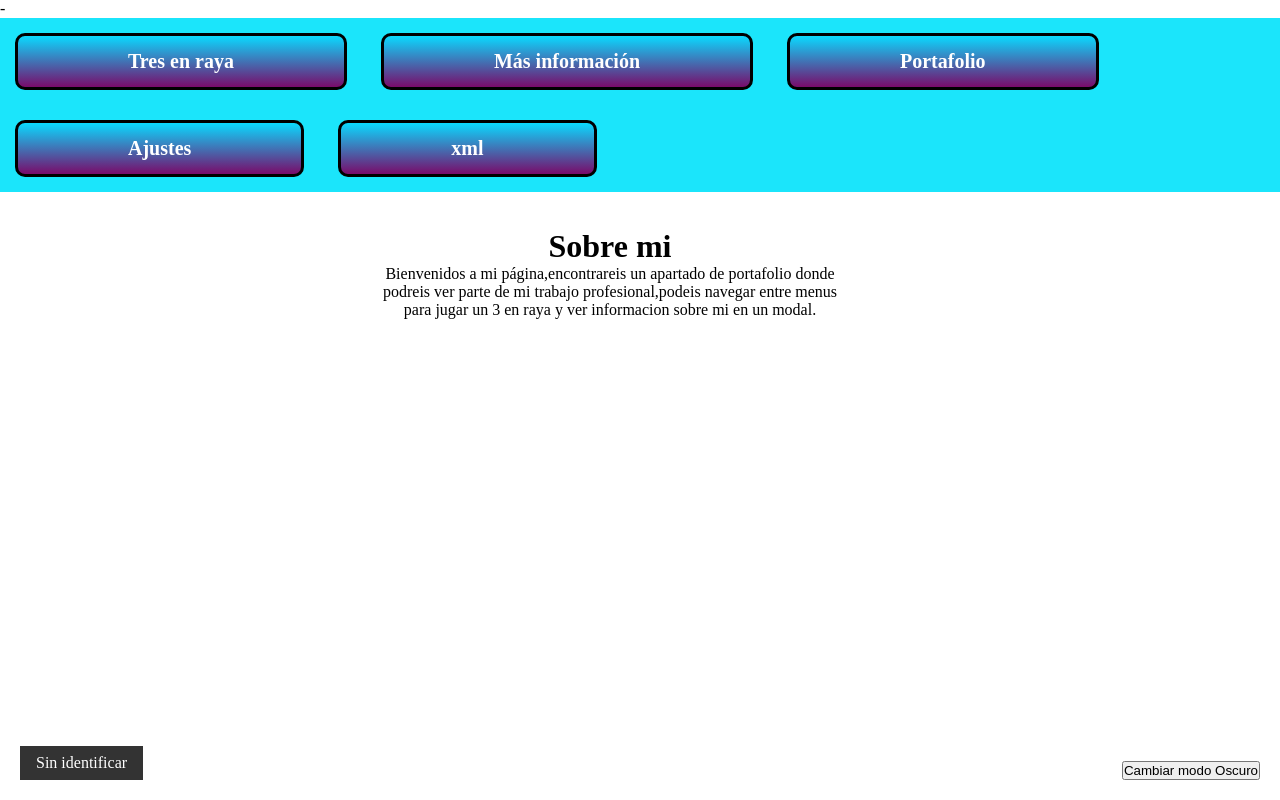
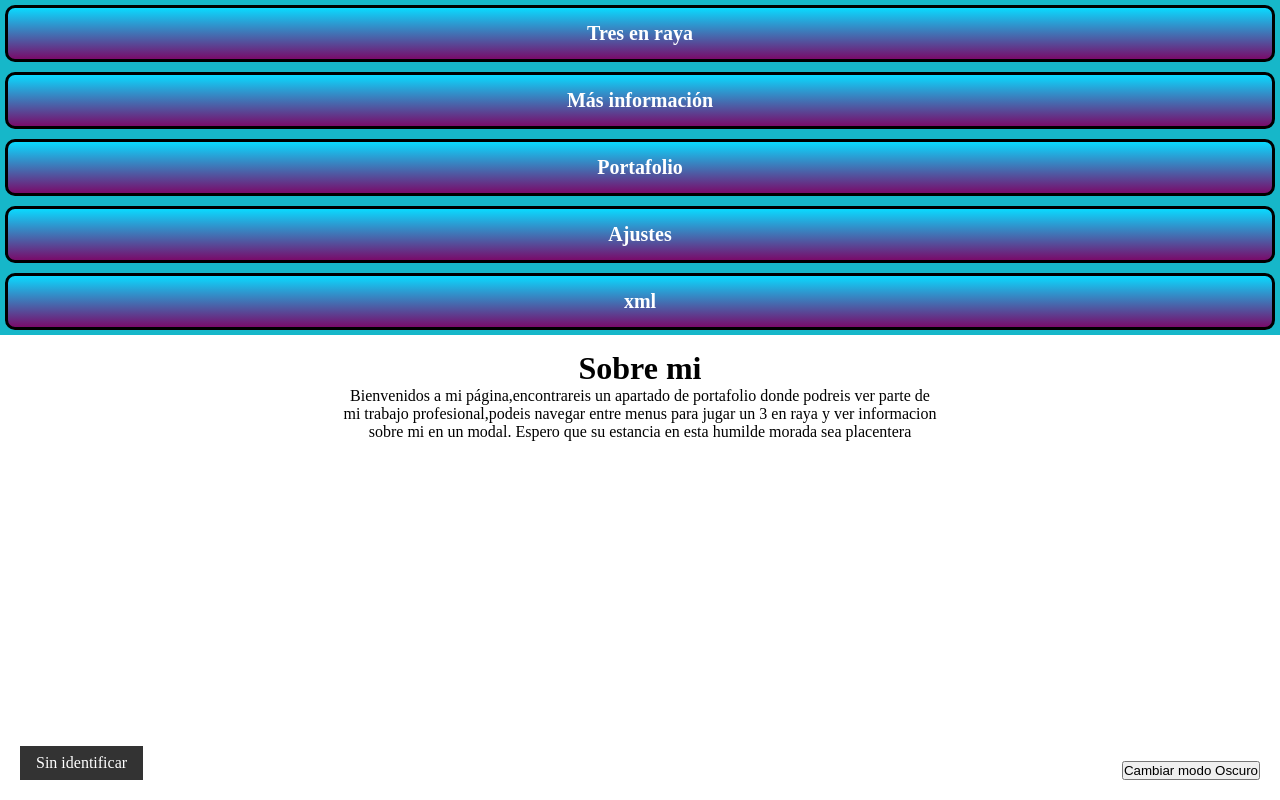
Before and after one commit to Gasparrabadantoro/proyectofinal, a plain HTML site: page index.html in a window 1280 px wide. Drawn offline with Linux system fonts and the light colour scheme.

Commit message:
comitFinal

```diff
--- a/TresEnRaya/cssTresEnRaya.css
+++ b/TresEnRaya/cssTresEnRaya.css
@@ -4,6 +4,51 @@
     box-sizing: border-box;
 }
 
+.boton {
+    display: block;
+    padding: 20px;
+    padding-top: 0px;
+    padding-bottom: 0px;
+
+    font-size: 20px;
+    color: rgb(255, 255, 255);
+    text-align: center;
+    padding: 14px 110px;
+    font-weight: bolder;
+    text-decoration: none;
+    border-radius: 10px;
+    border: solid;
+    border-color: black;
+    margin: 15px;
+    transition: all .3s;
+
+    background:linear-gradient(rgb(10, 218, 255),rgb(121, 11, 106));
+
+}
+
+#informacion{
+
+    display: block;
+    padding: 20px;
+    padding-top: 0px;
+    padding-bottom: 0px;
+
+    font-size: 20px;
+    color: rgb(255, 254, 254);
+    text-align: center;
+    padding: 14px 110px;
+    font-weight: bolder;
+    text-decoration: none;
+    border-radius: 10px;
+    border: solid;
+    border-color: black;
+    margin: 15px;
+    transition: all .3s;
+
+    background:linear-gradient(rgb(10, 218, 255),rgb(121, 11, 106));
+
+
+  }
 button {
     margin: 1px;
     width: 200px;
--- a/index.css
+++ b/index.css
@@ -32,24 +32,14 @@ body.dark-mode{
   cursor: pointer;
 }
 
-.contenedorTexto {
-    display: flex;
-    justify-content: center;
-    align-items: center;
 
-    text-align: center;
-  max-width: 500px;
-  margin: 60px 0 auto;
-
-  margin-left: 350px
-  }
-
-  .texto {
+ .texto {
     text-align: center;
 
+
   max-width: 600px;
-  margin: 100px auto 0;
-  margin-left: 20px
+  margin: 300px auto 0;
+
   }
 
   #informacion{
@@ -68,7 +58,7 @@ body.dark-mode{
     border-radius: 10px;
     border: solid;
     border-color: black;
-    margin: 15px;
+    margin: 5px;
     transition: all .3s;
 
     background:linear-gradient(rgb(10, 218, 255),rgb(121, 11, 106));
@@ -90,7 +80,7 @@ body.dark-mode{
     border-radius: 10px;
     border: solid;
     border-color: black;
-    margin: 15px;
+    margin: 5px;
     transition: all .3s;
 
     background:linear-gradient(rgb(10, 218, 255),rgb(121, 11, 106));
@@ -105,9 +95,9 @@ body.dark-mode{
 
 nav{
 
-    display: flex;
+    display:flex;
     flex-direction: column;
-    background-color: rgb(27, 229, 251);
+    background-color: rgb(22, 183, 201);
 }
 
 
@@ -117,6 +107,7 @@ nav{
 
 .body{
 
+
   background-color: #fff;
   color: #020202;
 }
@@ -125,30 +116,3 @@ header {
     background-color: #333;
     height: 50px;
   }
-
-  nav ul {
-    list-style-type: none;
-    margin: 0;
-    padding: 0;
-  }
-
-  nav li {
-    display: inline-block;
-  }
-
-  nav li a {
-    display: block;
-    color: white;
-    text-decoration: none;
-    padding: 15px;
-  }
-
-  nav li a:hover {
-    background-color: #555;
-  }
-
-  .fotoFondo {
-    background-image: url("landingPage.png");
-    background-size: cover;
-    background-position: center;
-  }
--- a/index.html
+++ b/index.html
@@ -1,4 +1,4 @@
--<!DOCTYPE html>
+<!DOCTYPE html>
 <html lang="en">
 <head>
     <meta charset="UTF-8">
@@ -10,23 +10,23 @@
 <body>
     <header>
         <nav>
-          <ul>
-            <li><a class="boton" href="./TresEnRaya/indexTresEnRaya.html">Tres en raya </a></li>
-            <li><a href="#" id="informacion">Más información</a></li>
-            <li><a class="boton" href="./Trabajoweb/index.html">Portafolio</a></li>
-            <li><a class="boton" href="ajustes.html">Ajustes</a></li>
-            <li><a class="boton" href="https://gasparrabadantoro.github.io/proyectofinal/OyeComoVa/OyeComoVa.xml">xml</a></li>
+
+           <a class="boton" href="./TresEnRaya/indexTresEnRaya.html">Tres en raya </a>
+            <a href="#" id="informacion">Más información</a>
+            <a class="boton" href="./Trabajoweb/index.html">Portafolio</a>
+            <a class="boton" href="ajustes.html">Ajustes</a></li>
+            <a class="boton" href="https://gasparrabadantoro.github.io/proyectofinal/OyeComoVa/OyeComoVa.xml">xml</a>
 
 
-          </ul>
         </nav>
       </header>
-        <div class="contenedorTexto">
+        <div>
           <div class="texto">
             <h1>Sobre mi</h1>
             <p>Bienvenidos a mi página,encontrareis un apartado de portafolio donde
                 podreis ver parte de mi trabajo profesional,podeis navegar entre menus para jugar
-                un 3 en raya y ver informacion sobre mi en un modal. </p>
+                un 3 en raya y ver informacion sobre mi en un modal. Espero que su estancia
+              en esta humilde morada sea placentera  </p>
           </div>
         </div>
       <!-- boton dia y noche-->
```
Also changed, not shown: Trabajoweb/index.html (+4 -4 lines), TresEnRaya/indexTresEnRaya.html (+37 -0 lines), ajustes.html (+5 -5 lines).
